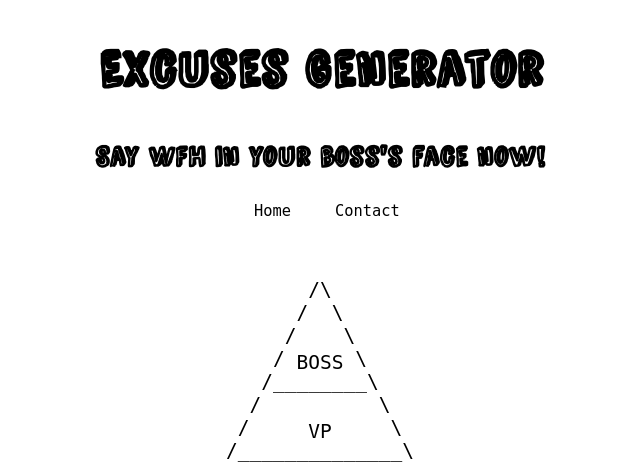
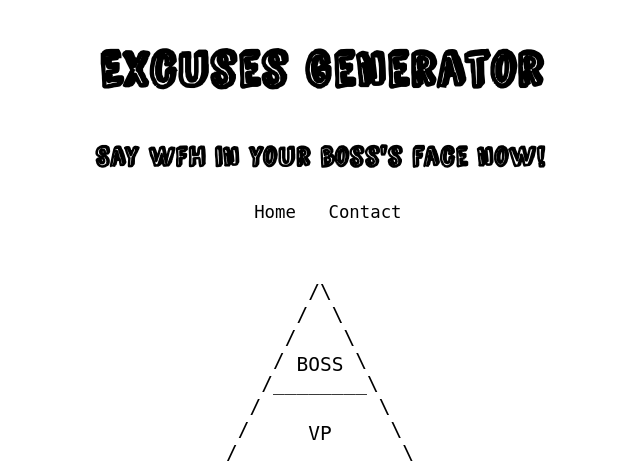
Before and after one commit to chengluxi1818/Excuse-Generator, a PHP site: page / in a window 1280 px wide. Shown: the top 463 px of the page, without its empty margins (320-960 px from the left). Run offline with PHP 8.4, Linux system fonts and the light colour scheme.

Commit message:
Done: fixed the navigation bar font problem

```diff
--- a/index.html
+++ b/index.html
@@ -21,8 +21,8 @@
 	</div>
 
 	<div id="Navigation" class="navigation">
-		<a class="headerHome" href="">Home</a>
-		<a class="headerContact" href="">Contact</a>
+		<a id="headerHome" href="">Home</a>
+		<a id="headerContact" href="">Contact</a>
 	</div>
 
 
--- a/style.css
+++ b/style.css
@@ -26,11 +26,11 @@ a:hover {
 }
 
 .navigation {
-	width:15%;
+	width: 180px;
 	margin: auto;
 	overflow: hidden;
 	font-family: monospace;
-	font-size: 1.2vw;
+	font-size: 13pt;
 }
 
 .navigation a {
```
